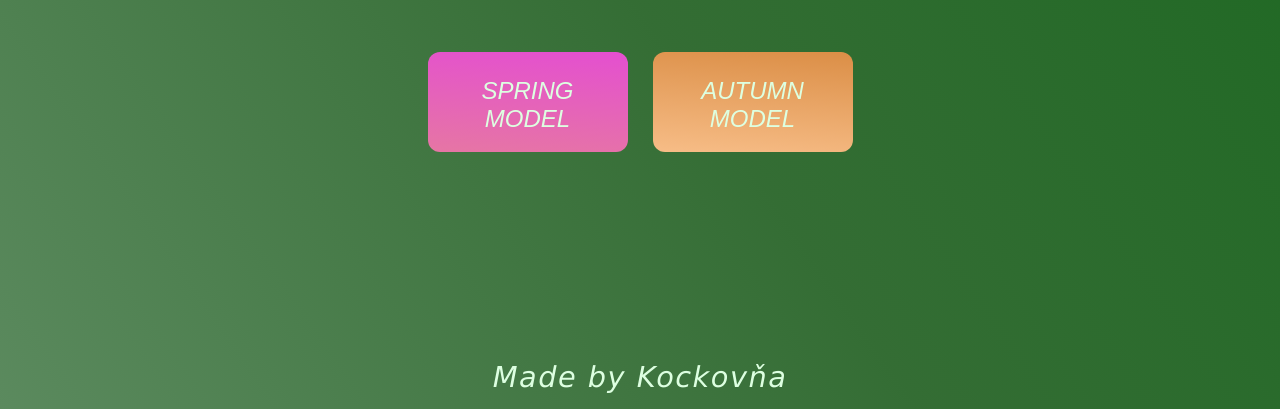
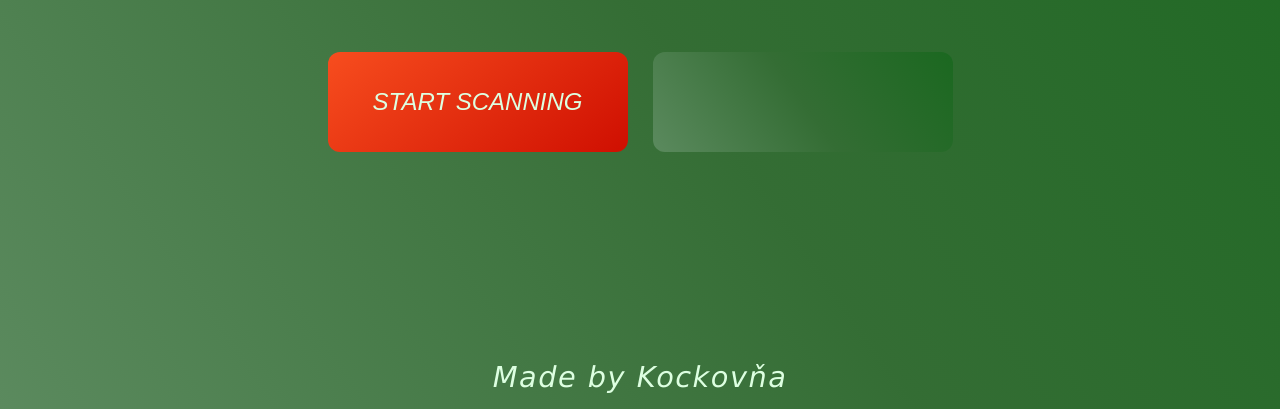
Before and after one commit to Adam-coder12/Project-Invasii, a plain HTML site: page index.html in a window 1280 px wide. Shown: the part 391-800 px from the top of the page. Drawn offline with Linux system fonts and the light colour scheme.

Commit message:
Add scanning button and update button styles
Added new buttons for scanning and updated styles.

```diff
--- a/index.html
+++ b/index.html
@@ -63,13 +63,13 @@
             justify-content: center;
             gap: 25px;
         }
-        .button1, .button2 {
+        .button1, .button2, .button3, .button4 {
             padding: 25px 15px;
             color: #ddffe1;
             text-decoration: none;
             border: none;
             border-radius: 12px;
-            width: 200px;
+            width: 300px;
             height: 100px;
             cursor: pointer;
         /*---TEXT-----*/
@@ -84,16 +84,30 @@
         .button2 {
             background: linear-gradient(185deg, #db8e46, #f7bd87);
         }
-    </style>
-    <h4>Our Invasive Plants Finder</h4>
-    <h1>INVASII</h1>
-    <div class="buttons">
+        .button3 {
+            background: linear-gradient(140deg, #f74d1e, #cf0f01);
+        }
+        .button4 {
+            background: linear-gradient(55deg, #5b8a5e 0%, #346d34 50%, #1b6820 100%);
+        }
+        /*
         <button class="button1" onclick="window.open('https://i.pinimg.com/1200x/41/80/de/4180de84e23caf9ae2ec8df61fc22899.jpg', '_blank')">
         SPRING MODEL
         </button>
         <button class="button2" onclick="window.open('https://i.pinimg.com/736x/8d/89/00/8d89002d60aee77ed76d7d6cbeb361b2.jpg', '_blank')">
         AUTUMN MODEL
         </button>
+        */
+    /* Ide do div class="buttons"*/
+
+    </style>
+    <h4>Our Invasive Plants Finder</h4>
+    <h1>INVASII</h1>
+    <div class="buttons">
+        <button class="button3" onclick="window.open('https://media1.tenor.com/m/HXNFeI6ZG9oAAAAd/fanum-throws.gif')">
+        START SCANNING
+        </button>
+        <button class="button4" onclick="window.open('')"></button>
     </div>
     <a href="https://kockovna9.webnode.sk/" class="bottom-text" target="_blank">Made by Kockovňa</a>
 </head>
```
